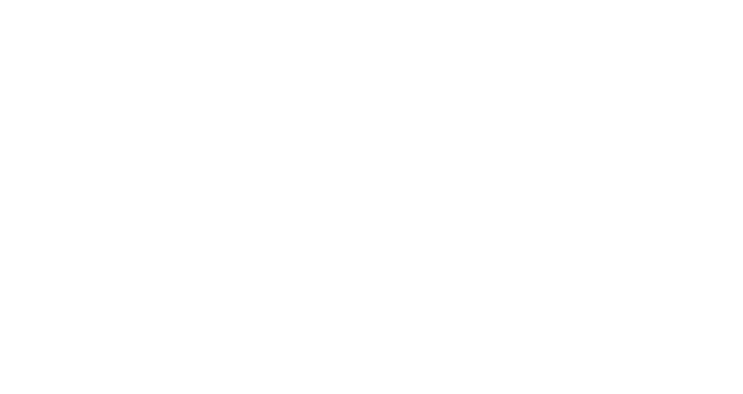
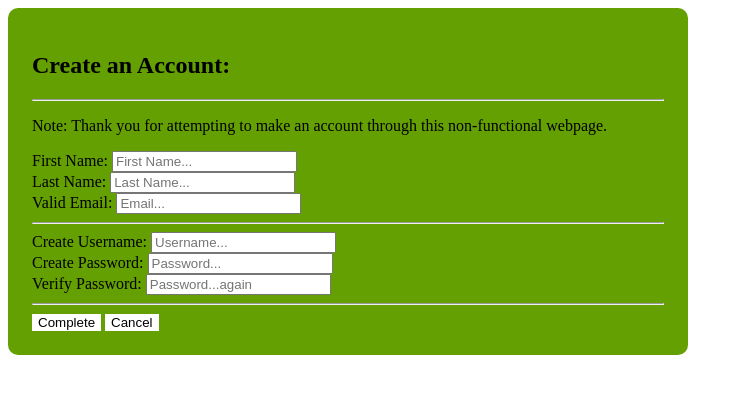
Before and after one commit to fhtran/Playground, a website: page HTML.CSS.JS_Concepts/Create.html in a window 1280 px wide. Shown: the whole page, without its empty margins (0-743 px from the left). Drawn offline with Linux system fonts and the light colour scheme.

Commit message:
Started Linking seperate web pages

```diff
--- /dev/null
+++ b/HTML.CSS.JS_Concepts/Create.css
@@ -0,0 +1,18 @@
+#container {
+    padding: 1.5em;
+    background: #64A001;
+    border-radius: 10px;
+    width: 50%;
+}
+
+.block {
+    display: block;
+    border: black;
+    background: #FFFFFF;
+    display: inline;
+}
+
+.block:hover {
+    background: black;
+    color: #FFFFFF;
+}
--- a/HTML.CSS.JS_Concepts/Create.html
+++ b/HTML.CSS.JS_Concepts/Create.html
@@ -0,0 +1,52 @@
+<!DOCTYPE html>
+<html>
+<head>
+    <meta charset="utf-8">
+    <meta http-equiv="X-UA-Compatible" content="IE=edge">
+    <title>Test Sign-up Page</title>
+    <meta name="viewport" content="width=device-width, initial-scale=1">
+    <link rel="stylesheet" type="text/css" media="screen" href="create.css">
+    <script src="main.js"></script>
+</head>
+<body>
+    <div id="container">
+        <h2>Create an Account:</h2>
+        <hr>
+        <P>Note: Thank you for attempting to make an account through this non-functional webpage.</P>
+        <div id="i_Setup">
+            <div>
+                <label>First Name:</label>
+                <input type=“text” placeholder="First Name..." id="First"/>
+            </div>
+            <div>
+                <label>Last Name:</label>
+                <input type="text" placeholder="Last Name..." id="Last"/>
+            </div>
+            <div>
+                <label>Valid Email:</label>
+                <input type="text" placeholder="Email..." id="Email"/>
+            </div>
+        </div>
+        <hr>
+        <div id="UP_Setup">
+            <div>
+                <label>Create Username:</label>
+                <input type=“text” placeholder="Username..." id="Username_input"/>
+            </div>
+            <div>
+                <label>Create Password:</label>
+                <input type="text" placeholder="Password..." id="Password_input"/>
+            </div>
+            <div>
+                <label>Verify Password:</label>
+                <input type="text" placeholder="Password...again" id="Password_verify"/>
+            </div>
+        </div>
+        <hr>
+        <div>
+            <button type="button" class="block">Complete</button>
+            <button type="button" class="block">Cancel</button>
+        </div>
+    </div>
+</body>
+</html>
```
Also changed, not shown: HTML.CSS.JS_Concepts/Test.html (indentation only).
